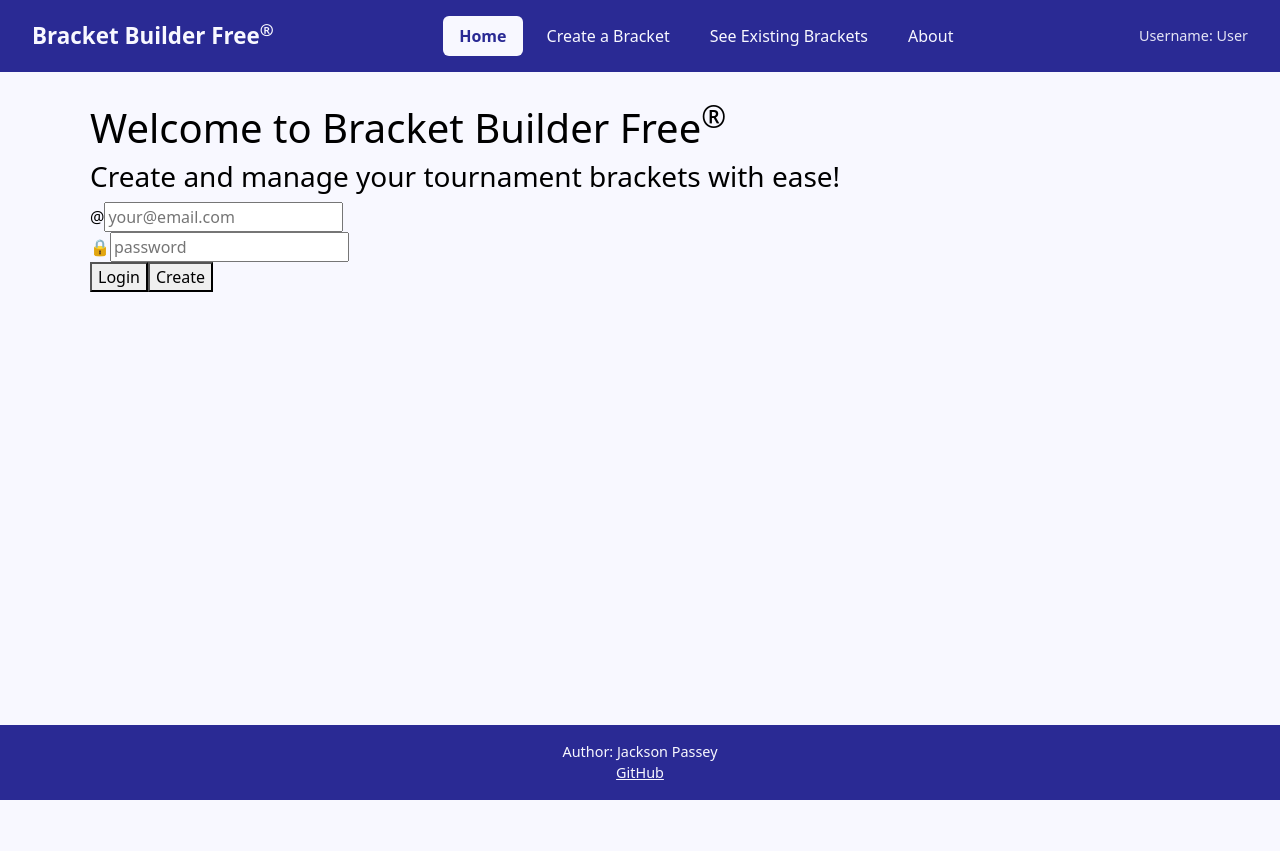
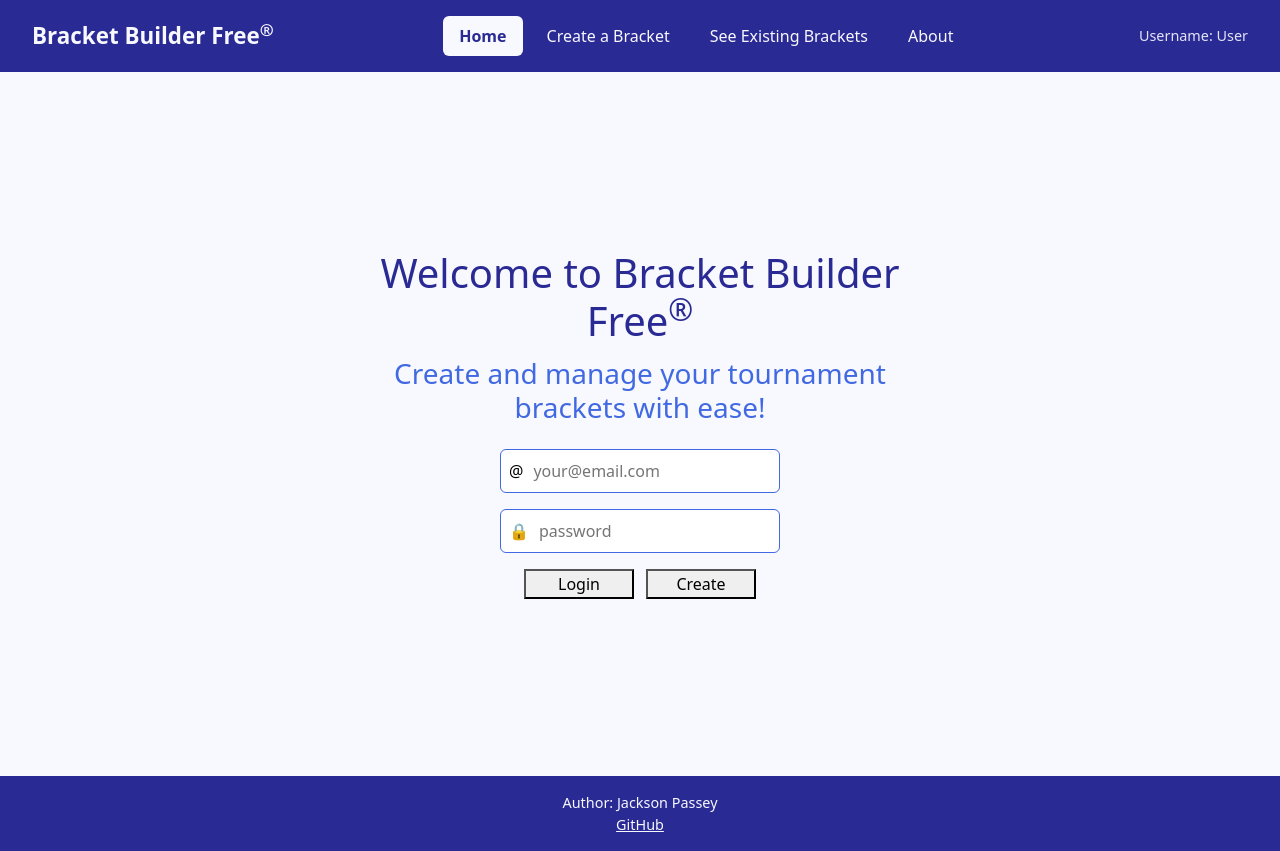
Before and after one commit to jxnpass/startup, a React (Vite) app in the folder webapp/: page / in a window 1280 px wide. Before the commit the page ends 800 px from the top, so only its background shows below. Built offline with nearby package versions, Linux system fonts and the light colour scheme; a web font is replaced by a local one.

Commit message:
centering content, fixed bracket lines

```diff
--- a/webapp/src/pages/about.jsx
+++ b/webapp/src/pages/about.jsx
@@ -1,19 +1,19 @@
-import React from 'react';
-import '../styles/about.css';
+import React from "react";
+import "../styles/about.css";
 
 export default function About() {
   return (
     <div className="page page-about">
-      <p>
-        This website was created by Jackson Passey as a free tool to help users create and manage tournament brackets
-        for various sports and competitions. Whether you're organizing a local sports event, a gaming tournament, or any
+      <p className="about-text">
+        This website was created by Jackson Passey as a free tool to help users create and manage tournament brackets for
+        various sports and competitions. Whether you're organizing a local sports event, a gaming tournament, or any
         other competitive activity, Bracket Builder Free<sup>&reg;</sup> aims to simplify the process of bracket creation
         and management.
       </p>
 
-      <div className="row">
+      <div className="row about-row">
         <div className="col-md-6">
-          <div id="picture" className="picture-box">
+          <div className="picture-box">
             <img
               width="200"
               alt="volleyball icon"
--- a/webapp/src/pages/bracket.jsx
+++ b/webapp/src/pages/bracket.jsx
@@ -1,14 +1,13 @@
-import React, { useEffect } from 'react';
-import '../styles/bracket.css';
-import { drawAllConnections } from '../utils/bracketLines.js';
+import React, { useEffect } from "react";
+import "../styles/bracket.css";
+import { drawAllConnections } from "../utils/bracketLines.js";
 
 export default function Bracket() {
   useEffect(() => {
     const run = () => requestAnimationFrame(() => drawAllConnections());
-
     run();
-    window.addEventListener('resize', run);
-    return () => window.removeEventListener('resize', run);
+    window.addEventListener("resize", run);
+    return () => window.removeEventListener("resize", run);
   }, []);
 
   return (
@@ -25,7 +24,7 @@ export default function Bracket() {
         <div className="bracket-wrapper">
           <div className="bracket">
             {/* Round of 16 */}
-            <section className="round">
+            <section className="round round-16">
               <h2>Round of 16</h2>
 
               <div className="pair">
@@ -114,7 +113,7 @@ export default function Bracket() {
             </section>
 
             {/* Round of 8 */}
-            <section className="round">
+            <section className="round round-8">
               <h2>Round of 8</h2>
 
               <div className="pair">
@@ -171,7 +170,7 @@ export default function Bracket() {
             </section>
 
             {/* Semifinals */}
-            <section className="round">
+            <section className="round round-4">
               <h2>Semifinals</h2>
 
               <div className="pair">
@@ -202,7 +201,7 @@ export default function Bracket() {
             </section>
 
             {/* Final */}
-            <section className="round">
+            <section className="round round-2">
               <h2>Final</h2>
 
               <div className="pair">
@@ -220,11 +219,13 @@ export default function Bracket() {
             </section>
 
             {/* Champion */}
-            <section className="round">
+            <section className="round round-1">
               <h2>Champion</h2>
 
               <div className="match champion" id="m16">
-                <div className="team">Champion <input /></div>
+                <div className="team">
+                  Champion <input />
+                </div>
               </div>
             </section>
           </div>
--- a/webapp/src/pages/login.jsx
+++ b/webapp/src/pages/login.jsx
@@ -1,38 +1,44 @@
-import React from 'react';
-import { useNavigate } from 'react-router-dom';
+import React from "react";
+import { useNavigate } from "react-router-dom";
+import "../styles/login.css";
 
 export default function Login() {
   const navigate = useNavigate();
 
   return (
-    <div className="page">
-      <h1>
+    <div className="page page-login">
+      <div className="login-card">
+        <h1 className="login-title">
           Welcome to Bracket Builder Free<sup>&reg;</sup>
         </h1>
-      <h3 id="fun">Create and manage your tournament brackets with ease!</h3>
+
+        <h3 className="login-subtitle">Create and manage your tournament brackets with ease!</h3>
 
         <form
+          className="login-form"
           onSubmit={(e) => {
             e.preventDefault();
-          navigate('/list');
+            navigate("/list");
           }}
         >
-        <div>
-          <span>@</span>
-          <input type="email" placeholder="your@email.com" />
-        </div>
-        <div>
-          <span role="img" aria-label="lock">
-            🔒
-          </span>
-          <input type="password" placeholder="password" />
+          <div className="login-inputRow">
+            <span aria-hidden="true">@</span>
+            <input type="email" placeholder="your@email.com" autoComplete="email" />
           </div>
 
+          <div className="login-inputRow">
+            <span aria-hidden="true">🔒</span>
+            <input type="password" placeholder="password" autoComplete="current-password" />
+          </div>
+
+          <div className="login-actions">
             <button type="submit">Login</button>
-        <button type="button" onClick={() => navigate('/create')}>
+            <button type="button" onClick={() => navigate("/create")}>
               Create
             </button>
+          </div>
         </form>
+      </div>
     </div>
   );
 }
--- a/webapp/src/styles/about.css
+++ b/webapp/src/styles/about.css
@@ -1,9 +1,31 @@
 .page-about {
-  max-width: 800px;
+  width: 100%;
+  max-width: 900px;
   margin: 0 auto;
+
+  /* similar “centered page” behavior to login */
+  min-height: calc(100vh - 160px);
   display: flex;
   flex-direction: column;
+  align-items: center;
+  justify-content: center;
+
   gap: 2rem;
+  padding: 2rem 1rem;
+}
+
+.about-text {
+  font-size: 1.05rem;
+  line-height: 1.6;
+  color: #000;
+  text-align: center;
+  max-width: 750px;
+  margin: 0;
+}
+
+.about-row {
+  width: 100%;
+  align-items: center;
 }
 
 /* Profile Image */
@@ -17,19 +39,10 @@
   height: 180px;
   object-fit: cover;
   border-radius: 50%;
-  background-color: #F8F8FF;
-  border: 4px solid #4169E1;
+  background-color: #f8f8ff;
+  border: 4px solid #4169e1;
   padding: 0.5rem;
   box-shadow: 0 6px 16px rgba(0, 0, 0, 0.15);
-}
-
-/* About Text */
-.page-about p {
-  font-size: 1.05rem;
-  line-height: 1.6;
-  color: #000000;
-  text-align: center;
-  max-width: 700px;
 }
 
 /* Quote */
@@ -37,13 +50,13 @@
   font-family: "Playfair Display", serif;
   font-style: italic;
   color: #000080;
-  background-color: #F8F8FF;
-  border-left: 5px solid #4169E1;
+  background-color: #f8f8ff;
+  border-left: 5px solid #4169e1;
   padding: 1.25rem 1.5rem;
-  margin-top: 1rem;
   max-width: 500px;
   text-align: left;
   box-shadow: 0 4px 10px rgba(0, 0, 0, 0.08);
+  margin: 0 auto;
 }
 
 #quote div:first-child {
@@ -54,5 +67,5 @@
 #quote div:last-child {
   font-size: 0.95rem;
   text-align: right;
-  color: #4169E1;
+  color: #4169e1;
 }
--- a/webapp/src/styles/bracket.css
+++ b/webapp/src/styles/bracket.css
@@ -1,17 +1,6 @@
+/* Wrapper that allows horizontal scrolling */
 .page-bracket {
-  max-width: 100%;
-}
-
-.bracket-page {
-  display: block;
   width: 100%;
-  overflow-x: auto;
-  position: relative;
-}
-
-.bracket-wrapper {
-  position: relative;
-  width: max-content;
 }
 
 .bracket-header {
@@ -27,63 +16,112 @@
 }
 
 .bracket-description {
-  color: #4169E1;
+  color: #4169e1;
 }
 
+.bracket-page {
+  width: 100%;
+  overflow-x: auto;
+  position: relative;
+}
+
+.bracket-wrapper {
+  position: relative;
+  width: max-content;
+  padding-bottom: 2rem;
+}
+
+#bracket-lines {
+  position: absolute;
+  inset: 0;
+  pointer-events: none;
+}
+
+/* The bracket grid */
 .bracket {
   display: flex;
   align-items: flex-start;
   gap: 3.5rem;
-  padding: 2rem 3rem 4rem;
+  padding: 1.5rem 3rem 4rem;
   min-width: max-content;
 }
 
-#bracket-lines {
-  position: absolute;
-  top: 0;
-  left: 0;
-  pointer-events: none;
-}
-
-/* Rounds */
+/* Base round styling */
 .round {
   display: flex;
   flex-direction: column;
-  gap: 2.5rem;
   min-width: 240px;
-  justify-content: space-around;
 }
 
 .round h2 {
   text-align: center;
-  color: #4169E1;
+  color: #4169e1;
   font-size: 1.1rem;
-  margin-bottom: 1rem;
+  margin: 0 0 1rem 0;
 }
 
-/* Matches */
-.match {
-  display: flex;
-  flex-direction: column;
-  gap: 0.6rem;
-  position: relative;
-  min-height: 56px;
+/*
+  Legit bracket spacing:
+  Each next round is vertically centered between the two matchups feeding into it.
+  We do that with progressive top-padding + larger “pair spacing” per round.
+*/
+.round-16 {
+  padding-top: 0;
+}
+.round-16 .pair {
+  margin-bottom: 1.75rem;
 }
 
+.round-8 {
+  padding-top: 3rem;
+}
+.round-8 .pair {
+  margin-bottom: 8.75rem;
+}
+
+.round-4 {
+  padding-top: 8.75rem;
+}
+.round-4 .pair {
+  margin-bottom: 21rem;
+}
+
+.round-2 {
+  padding-top: 17.5rem;
+}
+.round-2 .pair {
+  margin-bottom: 0;
+}
+
+.round-1 {
+  padding-top: 21rem;
+}
+
+.round .pair:last-child {
+  margin-bottom: 0;
+}
+
+/* Pair / match / team boxes */
 .pair-inner {
   display: flex;
   flex-direction: column;
   gap: 0.6rem;
 }
 
-/* Teams */
+.match {
+  display: flex;
+  flex-direction: column;
+  gap: 0.6rem;
+  min-height: 56px;
+}
+
 .team {
   display: flex;
   justify-content: space-between;
   align-items: center;
 
-  background-color: #F8F8FF;
-  border: 1px solid #4169E1;
+  background-color: #f8f8ff;
+  border: 1px solid #4169e1;
   padding: 0.45rem 0.6rem;
   border-radius: 6px;
 
@@ -94,15 +132,32 @@
 .team input {
   width: 2.2rem;
   border: none;
-  border-left: 1px solid #4169E1;
+  border-left: 1px solid #4169e1;
   padding-left: 0.4rem;
   text-align: center;
   background: transparent;
   outline: none;
 }
 
+/* Champion highlight */
+.champion .team {
+  font-weight: 700;
+  background-color: #2a2a94;
+  color: #f8f8ff;
+  border-color: #2a2a94;
+}
+.champion input {
+  color: #f8f8ff;
+  border-left: 1px solid #f8f8ff;
+}
+
+/* Responsive */
 @media (max-width: 900px) {
   .bracket {
-    align-items: flex-start;
+    padding: 1rem 1.25rem 3rem;
+  }
+
+  .round {
+    min-width: 220px;
   }
 }
--- /dev/null
+++ b/webapp/src/styles/login.css
@@ -0,0 +1,63 @@
+/* Centers the login content both vertically and horizontally */
+.page-login {
+  min-height: calc(100vh - 160px); /* header + footer breathing room */
+  display: flex;
+  align-items: center;
+  justify-content: center;
+  padding: 2.5rem 1.25rem;
+  width: 100%;
+}
+
+.login-card {
+  width: min(560px, 100%);
+  display: flex;
+  flex-direction: column;
+  align-items: center;
+  text-align: center;
+  gap: 0.75rem;
+}
+
+.login-title {
+  color: #2a2a94;
+  margin: 0;
+}
+
+.login-subtitle {
+  color: #4169e1;
+  margin: 0 0 0.75rem 0;
+}
+
+.login-form {
+  width: 280px;
+  display: flex;
+  flex-direction: column;
+  gap: 1rem;
+}
+
+.login-inputRow {
+  display: flex;
+  align-items: center;
+  gap: 0.5rem;
+  background-color: #ffffff;
+  border: 1px solid #4169e1;
+  padding: 0.5rem;
+  border-radius: 6px;
+}
+
+.login-inputRow input {
+  border: none;
+  outline: none;
+  flex: 1;
+  font-size: 1rem;
+  background: transparent;
+}
+
+.login-actions {
+  display: flex;
+  justify-content: center;
+  gap: 0.75rem;
+}
+
+.login-actions button {
+  width: 110px;
+}
```
Lines whose indentation alone changed are shown as unchanged.
